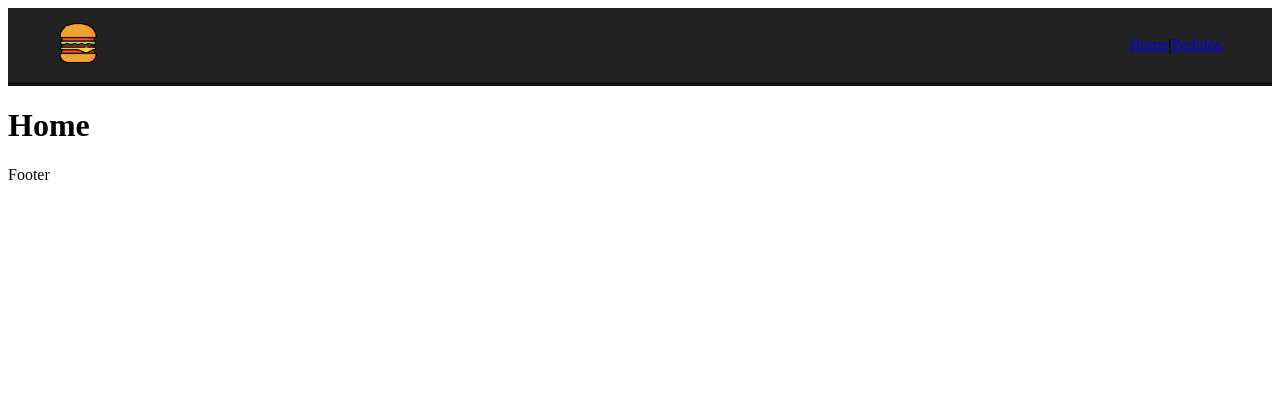
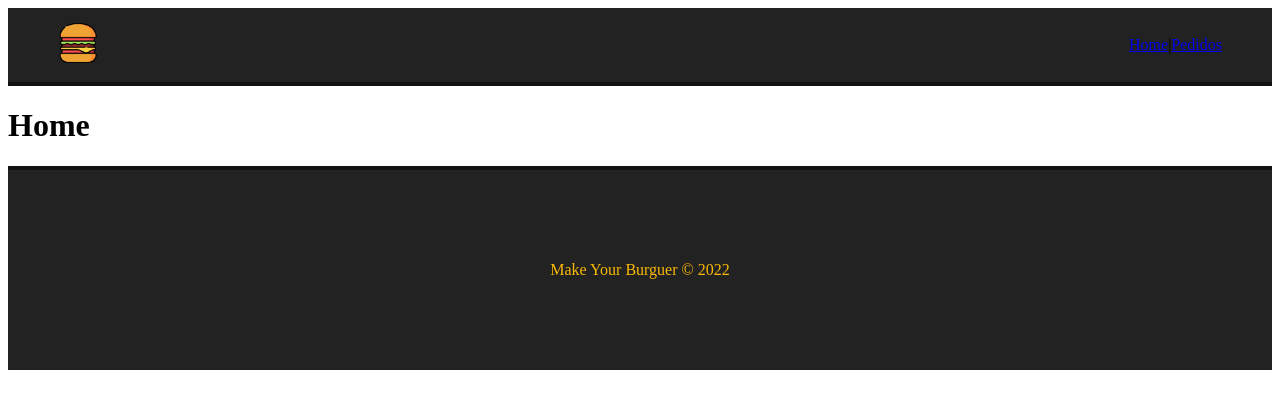
Before and after one commit to EricPoli/burguer_project, a Vue app: page / in a window 1280 px wide. Shown: the top 408 px of the page. Built offline with nearby package versions, Linux system fonts and the light colour scheme.

Commit message:
Styling the footer

```diff
--- a/src/components/Footer.vue
+++ b/src/components/Footer.vue
@@ -1,5 +1,7 @@
 <template>
-    <p>Footer</p>
+   <footer id="footer">
+       <p>Make Your Burguer &copy; 2022</p>
+   </footer>
 </template>
 
 <script>
@@ -7,3 +9,18 @@
     name: "Footer"
 }
 </script>
+
+<style scoped>
+    #footer {
+        height: 200px;
+        background-color: #222;
+        border-top: 4px solid #111;
+        color: #fcba03;
+        display: flex;
+        align-items: center;
+        justify-content: center;
+        width: 100%;
+        position: relative;
+        bottom: 0;
+    }
+</style>
```
